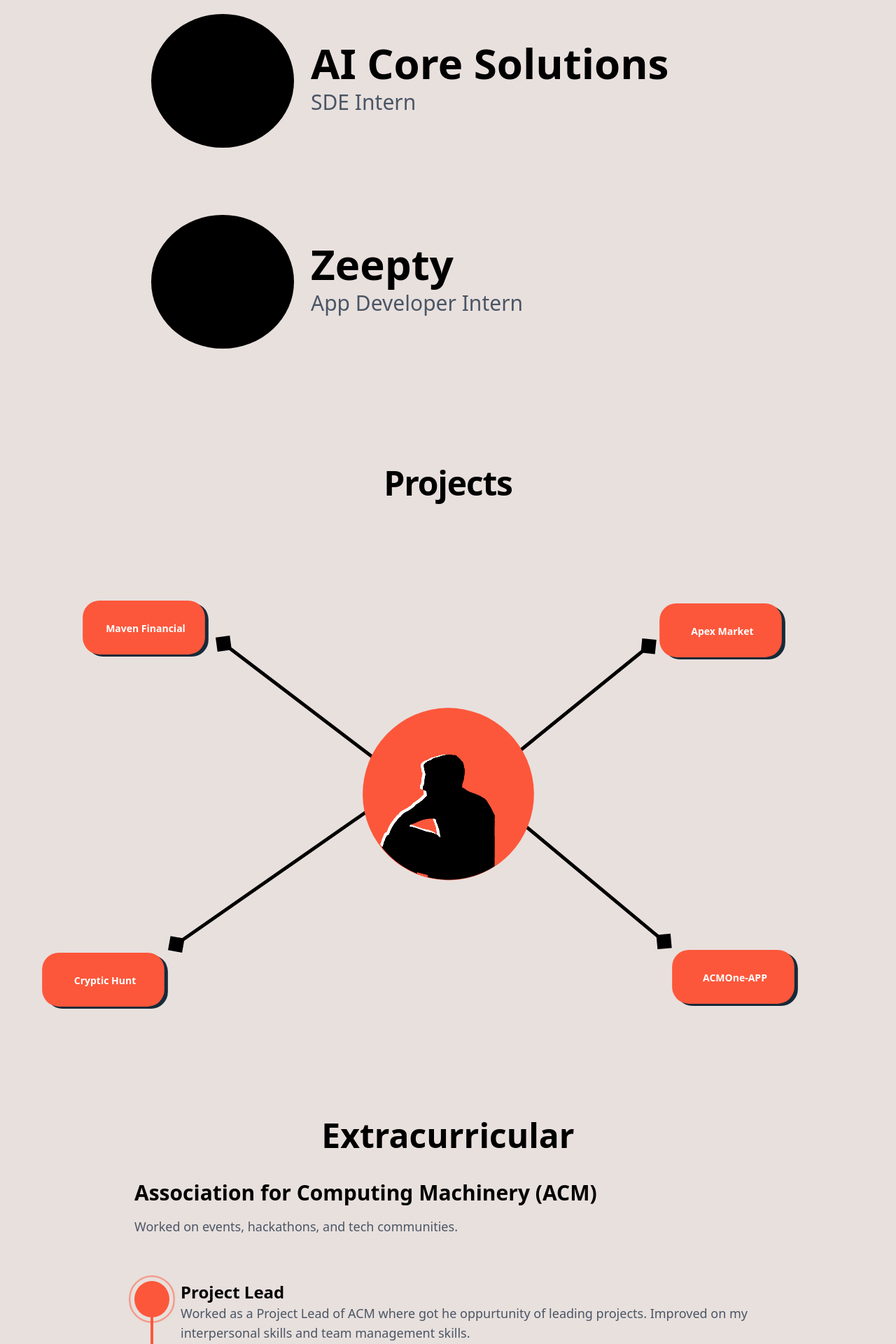
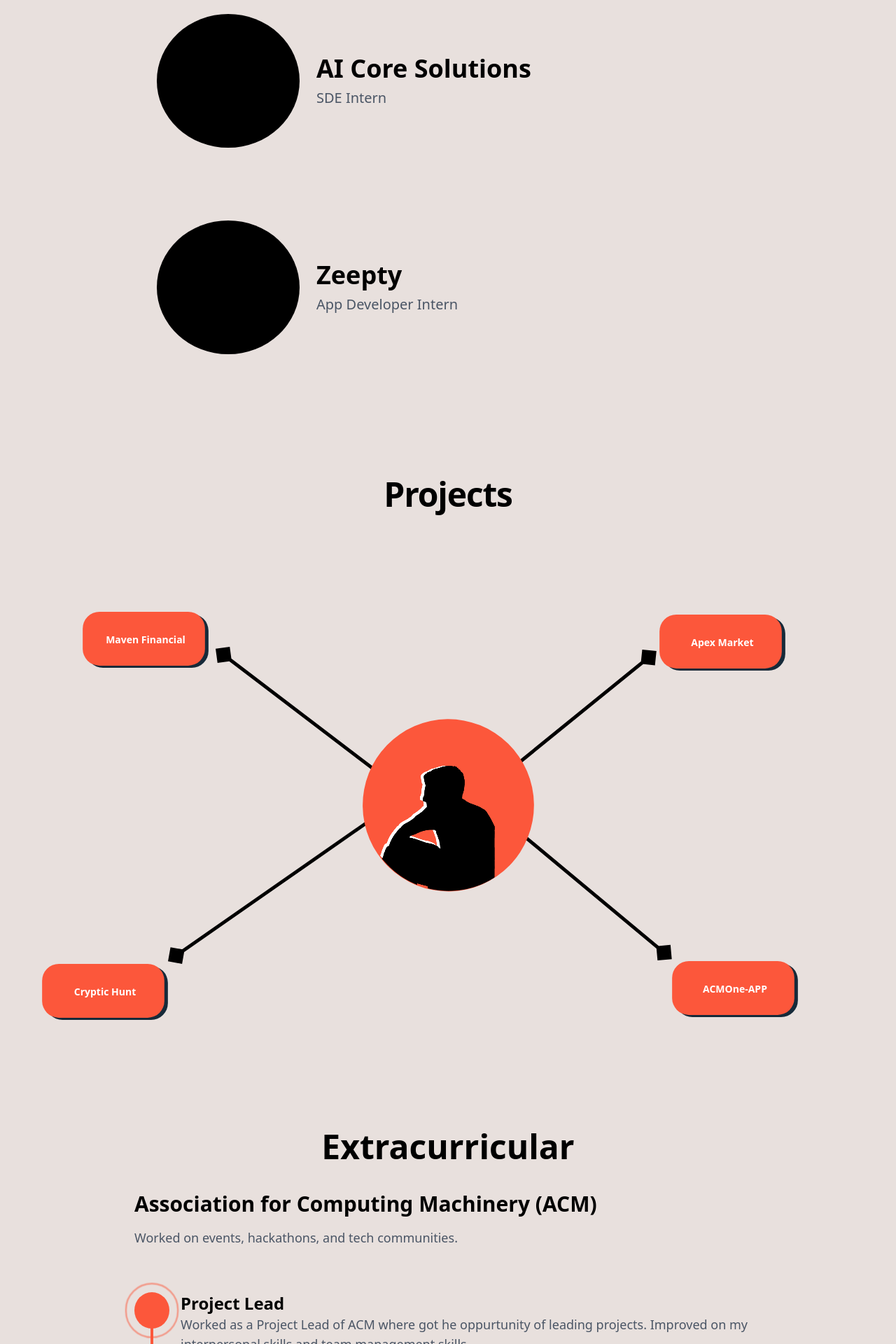
Before and after one commit to Van5sh/portfolio, a Next.js app: page / in a window 1280 px wide. Shown: the part 2580-4500 px from the top of the page at 70% size. Built offline with nearby package versions, Linux system fonts and the light colour scheme.

Commit message:
experience fixes

```diff
--- a/src/app/globals.css
+++ b/src/app/globals.css
@@ -206,11 +206,22 @@
 }
 
 .contact-item {
+  display: inline-flex;
+  align-items: center;
+  gap: 10px;
+  cursor: pointer;
+
   background-color: #162A39;
   color: #FC573B;
+
   font-weight: bold;
-  font-size: 0.85rem;
-  padding: 8px 16px;
-  border-radius: 20px;
+  font-size: 0.9rem;
+
+  padding: 10px 18px;
+  border-radius: 9999px;
+
+  min-height: 44px;
+  width: 100%;
+
   box-shadow: 0 2px 8px rgba(0, 0, 0, 0.3);
 }
--- a/src/sections/Contact.tsx
+++ b/src/sections/Contact.tsx
@@ -1,33 +1,70 @@
+"use client";
+
+import { useState } from "react";
 import { FaGithub, FaLinkedinIn, FaMailBulk, FaPhone } from "react-icons/fa";
 import { SiLeetcode } from "react-icons/si";
 
 const Contacts = () => {
+  const [copied, setCopied] = useState(false);
+
+  const CopytoClipboard = async () => {
+    await navigator.clipboard.writeText("+919818654570");
+    setCopied(true);
+    setTimeout(() => setCopied(false), 2000);
+  };
+
+  const itemClass =
+    "contact-item flex items-center gap-2 transition-all duration-300 ease-out hover:scale-[1.08] hover:-translate-y-1 hover:shadow-[10px_10px_0px_#FC573B]";
+
   return (
-    <div className="flex flex-col items-center gap-4 mb-10">
-      <h1 className="text-5xl font-semibold mb-10 items-start ml-10">
-        Contacts
-      </h1>
-      <div className="grid grid-cols-1 sm:grid-cols-2 md:grid-cols-3 gap-x-10 gap-y-6">
-        <div className="contact-item flex flex-row items-center gap-2">
-          <FaMailBulk />
-          vansh05dhir@gmail.com
-        </div>
-        <div className="contact-item flex flex-row items-center gap-2">
-          <FaGithub />
-          Van5sh
-        </div>
-        <div className="contact-item flex flex-row items-center gap-2">
-          <FaPhone />
-          +91 9818654570
-        </div>
-        <div className="contact-item flex flex-row items-center gap-2">
-          <FaLinkedinIn />
-          Vansh Dhir
-        </div>
-        <div className="contact-item flex flex-row items-center gap-2">
-          <SiLeetcode />
-          Vansh Dhir
-        </div>
+    <div className="flex flex-col items-center gap-10 justify-center w-full px-20 py-16 mb-[200px]">
+      <h1 className="mb-10 text-5xl font-semibold">Contacts</h1>
+
+      <div className="w-full max-w-5xl grid grid-cols-1 sm:grid-cols-2 md:grid-cols-3 gap-x-10 gap-y-6">
+        {/* Email */}
+        <a href="mailto:vansh05dhir@gmail.com" className={itemClass}>
+          <FaMailBulk className="text-lg" />
+          <span>vansh05dhir@gmail.com</span>
+        </a>
+
+        {/* GitHub */}
+        <a
+          href="https://github.com/Van5sh"
+          target="_blank"
+          rel="noopener noreferrer"
+          className={itemClass}
+        >
+          <FaGithub className="text-lg" />
+          <span>Van5sh</span>
+        </a>
+
+        {/* Phone Copy */}
+        <button onClick={CopytoClipboard} className={itemClass} type="button">
+          <FaPhone className="text-lg" />
+          <span>{copied ? "Copied!" : "+91 9818654570"}</span>
+        </button>
+
+        {/* LinkedIn */}
+        <a
+          href="https://www.linkedin.com/in/vansh-dhir-686b5028b"
+          target="_blank"
+          rel="noopener noreferrer"
+          className={itemClass}
+        >
+          <FaLinkedinIn className="text-lg" />
+          <span>Vansh Dhir</span>
+        </a>
+
+        {/* LeetCode */}
+        <a
+          href="https://leetcode.com/u/VanshDhir/"
+          target="_blank"
+          rel="noopener noreferrer"
+          className={itemClass}
+        >
+          <SiLeetcode className="text-lg" />
+          <span>Vansh Dhir</span>
+        </a>
       </div>
     </div>
   );
--- a/src/sections/experience.tsx
+++ b/src/sections/experience.tsx
@@ -1,13 +1,12 @@
 "use client";
 
-import React from "react";
+import React, { useState } from "react";
 import BlackCircle from "../../public/svgs/codes/BlackCircle";
-import { motion } from "framer-motion";
+import { motion, Variants } from "framer-motion";
 import useMounted from "@/lib/mount";
 
 const ExperiencePage = () => {
-  const mounted = useMounted();
-  if (!mounted) return null; // ✅ hydration fix
+  const [hoverIndex, setHoverIndex] = useState<number | null>(null);
 
   const experienceData = [
     {
@@ -30,25 +29,91 @@
     },
   ];
 
+  const mounted = useMounted();
+  if (!mounted) return null;
+
+  const cardVariants: Variants = {
+    hidden: { opacity: 0, y: 20 },
+    visible: (i: number) => ({
+      opacity: 1,
+      y: 0,
+      transition: { delay: i * 0.2, duration: 0.5 },
+    }),
+  };
+
+  const descriptionVariants: Variants = {
+    collapsed: { height: 0, opacity: 0, marginTop: 0 },
+    expanded: {
+      height: "auto",
+      opacity: 1,
+      marginTop: 16,
+      transition: { duration: 0.3, ease: "easeInOut" },
+    },
+  };
+
   return (
     <div className="flex flex-col items-center w-full px-20 py-16">
       <h1 className="text-5xl font-bold mb-12">Experience</h1>
 
       <div className="flex flex-col gap-10 w-full max-w-4xl">
-        {experienceData.map((experience, index) => (
+        {experienceData.map((experience, index) => {
+          const expanded = hoverIndex === index;
+
+          return (
             <motion.div
               key={index}
-            className="flex items-center cursor-pointer hover:scale-105 transition-all duration-300 gap-6 w-full p-6 rounded-full"
+              custom={index}
+              variants={cardVariants}
+              initial="hidden"
+              animate="visible"
+              whileHover={{ scale: 1.03 }}
+              onMouseEnter={() => setHoverIndex(index)}
+              onMouseLeave={() => setHoverIndex(null)}
+              className={`cursor-pointer w-full p-8 rounded-3xl transition-colors duration-300 ${
+                expanded
+                  ? "bg-[#FC573B] text-white"
+                  : "bg-transparent text-black"
+              }`}
             >
-            <div className="pt-2">
-              <BlackCircle />
+              <div className="flex items-center gap-6">
+                {expanded ? " " : <BlackCircle />}
+
+                <div className="flex flex-col gap-2">
+                  <h2 className="text-4xl font-semibold">
+                    {experience.company}
+                  </h2>
+
+                  <span
+                    className={`text-xl ${
+                      expanded ? "text-white/90" : "text-gray-600"
+                    }`}
+                  >
+                    {experience.role}
+                  </span>
                 </div>
-            <div className="flex flex-col gap-2">
-              <h2 className="text-6xl font-semibold">{experience.company}</h2>
-              <span className="text-3xl text-gray-600">{experience.role}</span>
               </div>
+
+              <motion.div
+                variants={descriptionVariants}
+                initial="collapsed"
+                animate={expanded ? "expanded" : "collapsed"}
+                className="overflow-hidden"
+              >
+                <ul
+                  className={`list-disc list-inside space-y-2 mt-2 ${
+                    expanded ? "text-white/90" : "text-gray-700"
+                  }`}
+                >
+                  {experience.description.map((desc, i) => (
+                    <li key={i} className="text-sm leading-relaxed">
+                      {desc}
+                    </li>
+                  ))}
+                </ul>
               </motion.div>
-        ))}
+            </motion.div>
+          );
+        })}
       </div>
     </div>
   );
--- a/src/sections/skills.tsx
+++ b/src/sections/skills.tsx
@@ -30,7 +30,14 @@
     { name: "Databases", items: ["MongoDB", "PostgreSQL", "MySQL", "Prisma"] },
     {
       name: "Tools",
-      items: ["Git", "GitHub", "Docker", "Firebase", "Postman"],
+      items: [
+        "Git",
+        "GitHub",
+        "Docker",
+        "Firebase",
+        "Postman",
+        "Android Studio",
+      ],
     },
   ];
 
```
Lines whose indentation alone changed are shown as unchanged.
